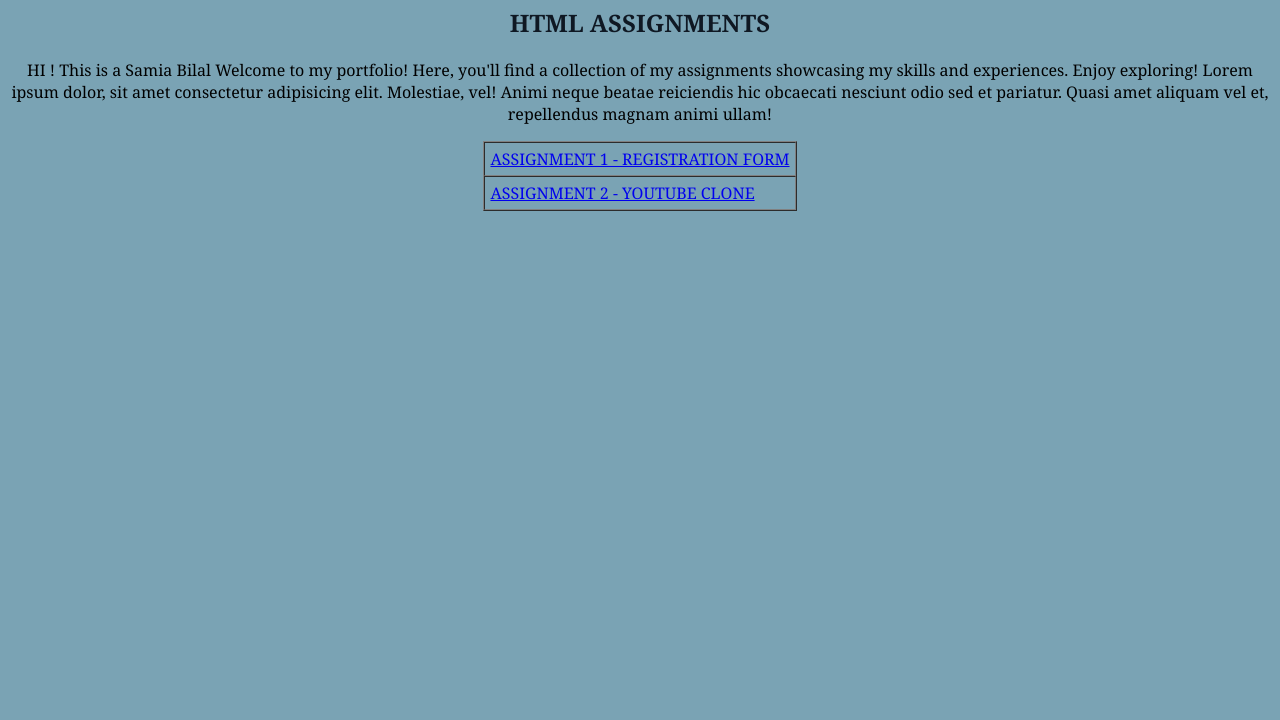
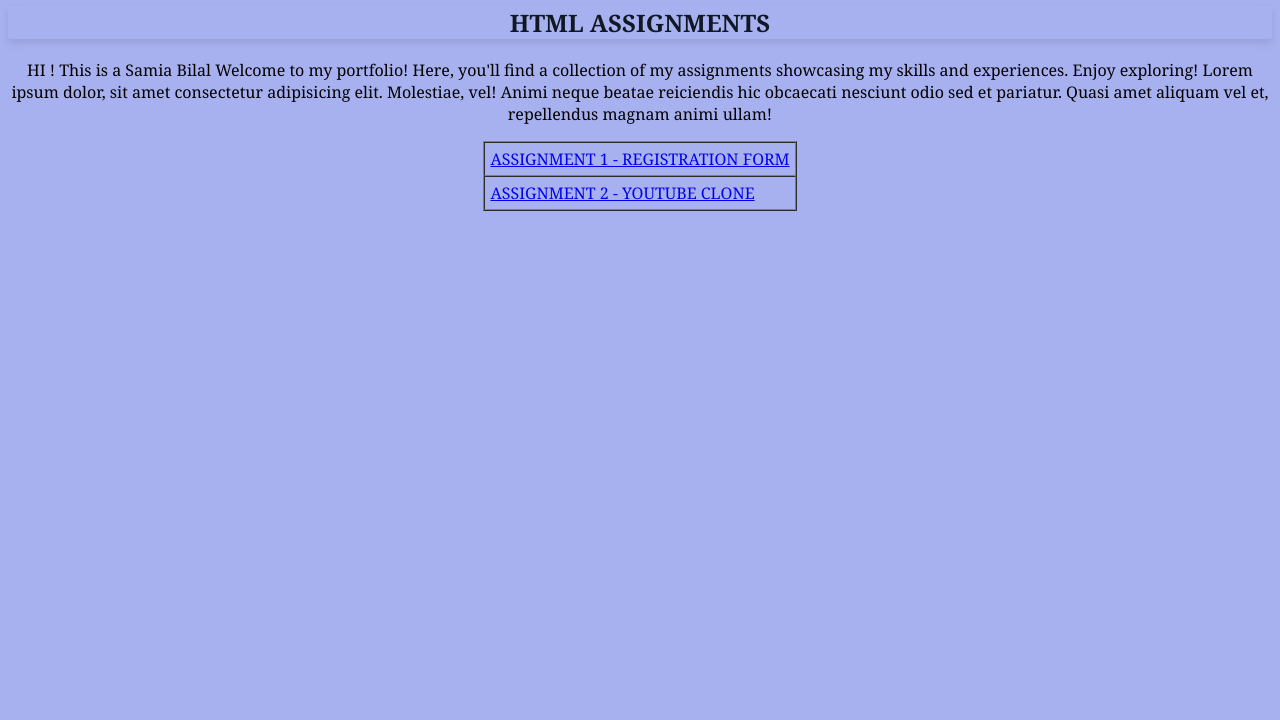
Before and after one commit to SamiaBilal/portfolio, a plain HTML site: page index.html in a window 1280 px wide. Shown: the part 80-800 px from the top of the page. Drawn offline with Linux system fonts and the light colour scheme.

Commit message:
added new file

```diff
--- a/styles.css
+++ b/styles.css
@@ -1,12 +1,14 @@
 body {
     font-family:Georgia, 'Times New Roman', Times, serif;
-    background-color: #7aa3b4;
+    background-color: #a8b1f0;
+    font-weight: 200;
 }
 p {
     font-family: Georgia, 'Times New Roman', Times, serif;
 }
 h1, h2 {
     color: #0f1823;
+    box-shadow: 0 4px 8px rgba(0, 0, 0, 0.1);
 }
 table {
     color: #474838;
```
Also changed, not shown: Chess-board/index.html (added, +11 -0 lines), 1 other file.
